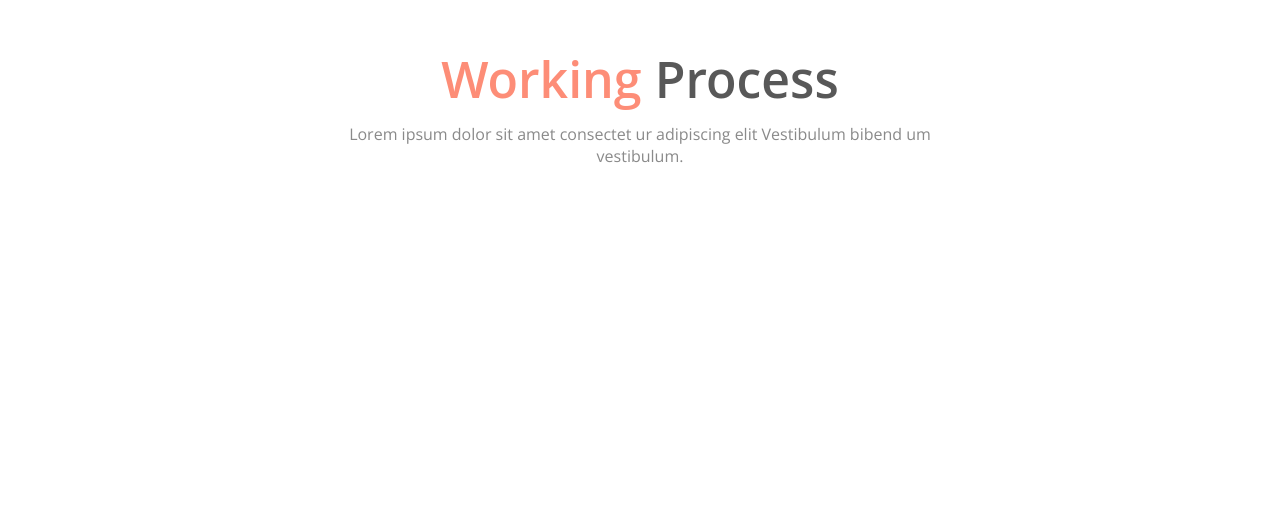
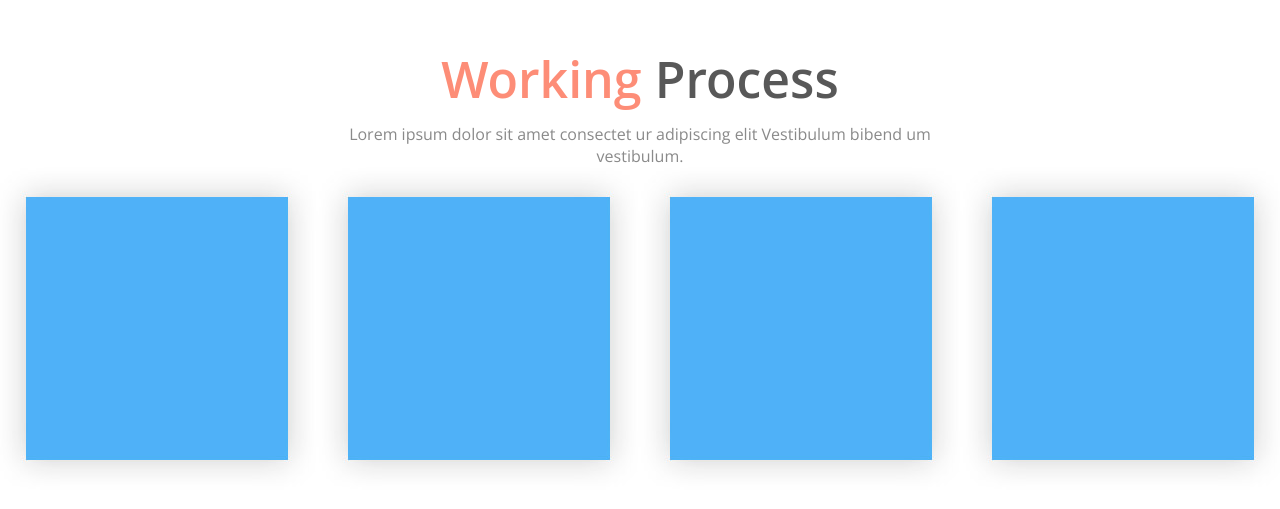
Before and after one commit to AmetJunior/Smart1, a plain HTML site: page index.html in a window 1280 px wide. Shown: the part 1015-1524 px from the top of the page. Drawn offline with nearby package versions, Linux system fonts and the light colour scheme; a web font is replaced by a local one.

Commit message:
blocking
blockiiing

```diff
--- a/index.html
+++ b/index.html
@@ -31,7 +31,45 @@
             <div class="block__working">
                 <div class="work__title"><span class="colortextwork">Working</span> Process</div>
                 <div class="work__subtitle">Lorem ipsum dolor sit amet consectet ur adipiscing elit  Vestibulum bibend um vestibulum.</div>
+
+
             </div>
+            <div class="work_icon">
+                <div class="block__icon">
+                    <img src="img/back/back1.jpg">
+
+                    <div class="icon">
+
+                    </div>
+
+                </div>
+                <div class="block__icon">
+                    <img src="img/back/back1.jpg">
+
+                    <div class="icon">
+
+                    </div>
+
+                </div>
+                <div class="block__icon">
+                    <img src="img/back/back1.jpg">
+
+                    <div class="icon">
+
+                    </div>
+
+                </div>
+                <div class="block__icon">
+                    <img src="img/back/back1.jpg">
+
+                    <div class="icon">
+
+                    </div>
+
+                </div>
+            </div>
+
+
 
 
         </div>
--- a/style.css
+++ b/style.css
@@ -86,7 +86,7 @@
     position: relative;
     margin-top: 920px;
     width: 100%;
-    max-width: 1440px;
+
     height: 770px;
 }
 
@@ -124,3 +124,10 @@
      margin-top: 10px;
 
 }
+
+
+.work_icon {
+    display: flex;
+    align-items: center;
+    justify-content: center;
+}
```
Also changed, not shown: img/back/back1.jpg (added), img/iocn/icon.png (added).
